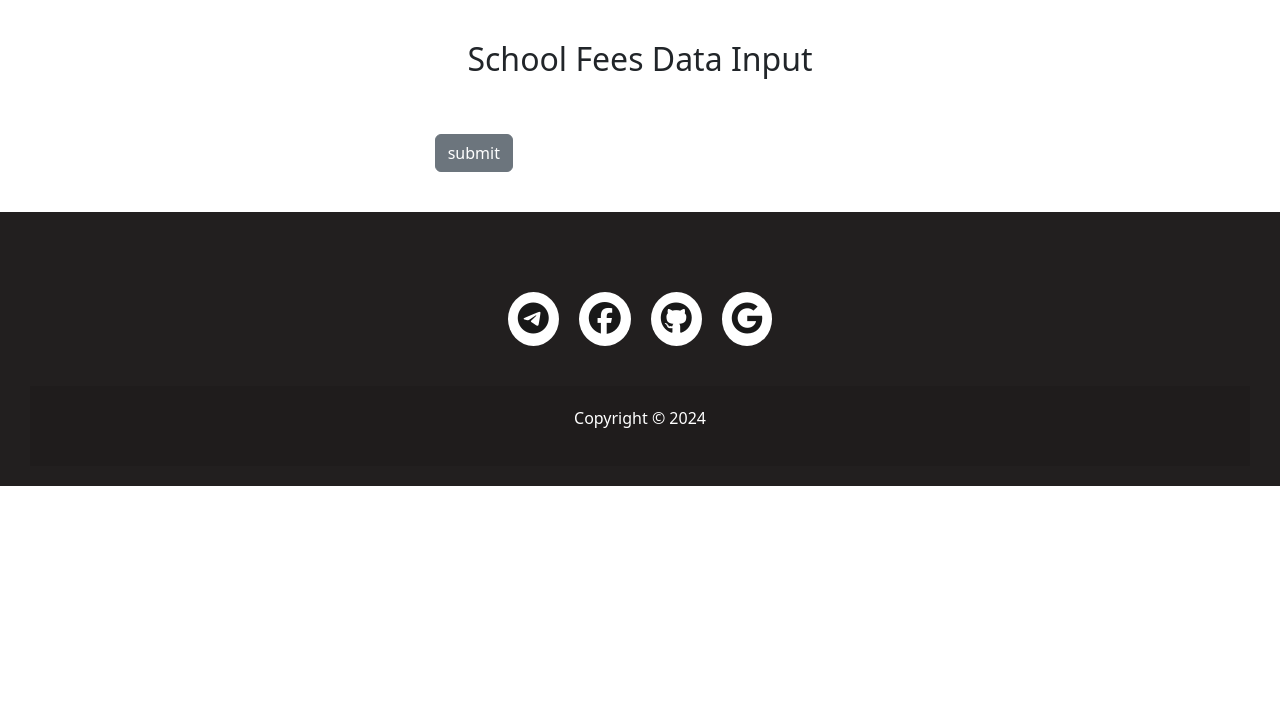
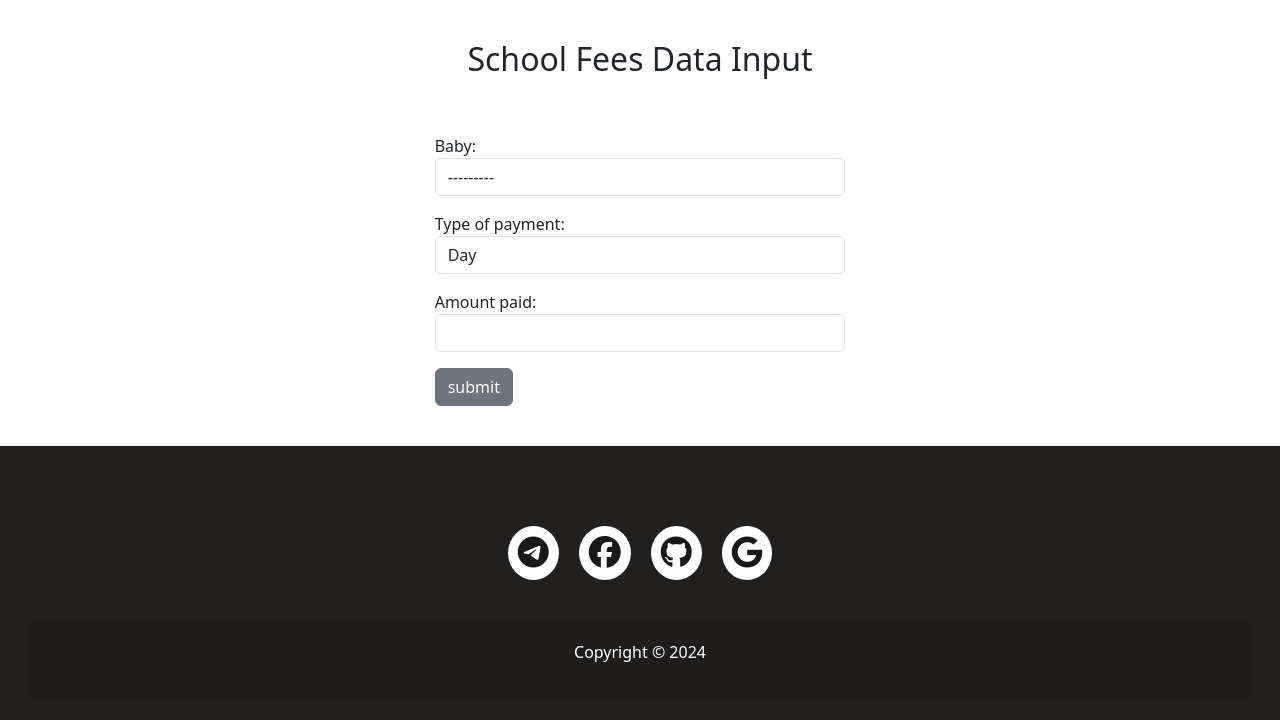
Before and after one commit to Blacksheep256/daycareapp, a Django app: page /schoolfees in a window 1280 px wide. Shown: the part 126-846 px from the top of the page. Before the commit the page ends 612 px from the top, so only its background shows below. Run offline with Django 5.2, Linux system fonts and the light colour scheme; data comes from the database, SQL or seed files in the repository; both versions use the stored data as it was after the commit; data that the repository does not hold is empty.

Commit message:
erectify the issue with the form for the baby id

```diff
--- a/daycaresysproject/daycareapp/forms.py
+++ b/daycaresysproject/daycareapp/forms.py
@@ -57,17 +57,17 @@ class ProcureForm(ModelForm):
 
         }
 
-class SchoolfeesForm(ModelForm):
-    class Meta:
-        model = Schoolfees
-        fields = ['type_of_payment','amount_paid','id']
+# class SchoolfeesForm(ModelForm):
+#     class Meta:
+#         model = Schoolfees
+#         fields = ['type_of_payment','amount_paid','id']
 
-        widgets ={
-            "type":  forms.Select(attrs={"class": "form-control",}),
-            "amount_paid": forms.Select(attrs={"class": "form-control",}),
-            "id": forms.Select(attrs={"class": "form-control",}),
+#         widgets ={
+#             "type":  forms.Select(attrs={"class": "form-control",}),
+#             "amount_paid": forms.Select(attrs={"class": "form-control",}),
+#             "id": forms.Select(attrs={"class": "form-control",}),
 
-        }
+#         }
 
 
 class DollssalesForm(ModelForm):
@@ -76,9 +76,32 @@ class DollssalesForm(ModelForm):
         fields = ['customer_name','dollsbought',]
 
         widgets ={
-        "customer_name":forms.TextInput(attrs={"class": "form-control "}),
-        "dollsbought":forms.NumberInput(attrs={"class": "form-control"}),
+            "customer_name":forms.TextInput(attrs={"class": "form-control "}),
+            "dollsbought":forms.NumberInput(attrs={"class": "form-control"}),
+        }
 
+class SchoolfeesForm(forms.ModelForm):
+    class Meta:
+        model = Schoolfees
+        fields = ['id', 'baby', 'type_of_payment', 'amount_paid']
 
-
-        }
+    def __init__(self, *args, **kwargs):
+        super().__init__(*args, **kwargs)
+        self.fields['baby'].queryset = Baby.objects.all()
+        self.fields['type_of_payment'].choices = Schoolfees.STUDY_CHOICES
+        self.fields['amount_paid'].widget = forms.NumberInput()
+        self.fields['amount_paid'].widget.attrs.update({'class': 'form-control'})
+        self.fields['type_of_payment'].widget.attrs.update({'class': 'form-control'})
+        self.fields['baby'].widget.attrs.update({'class': 'form-control'})
+        # self.fields['id'].widget = forms.HiddenInput()
+        # self.fields['id'].widget.attrs.update({'class': 'form-control'})
+        # self.fields['id'].widget.attrs.update({'value': '1'})
+        # self.fields['id'].widget.attrs.update({'readonly': 'readonly'})
+        # self.fields['id'].widget.attrs.update({'style': 'display:none'})
+        # self.fields['baby'].widget.attrs.update({'style': 'display:none'})
+        # self.fields['baby'].widget.attrs.update({'value': '1'})
+        # self.fields['baby'].widget.attrs.update({'readonly': 'readonly'})
+        # self.fields['baby'].widget.attrs.update({'style': 'display:none'})
+        # self.fields['baby'].widget.attrs.update({'value': '1'})
+        # self.fields['baby'].widget.attrs.update({'readonly': 'readonly'})
+        # self.fields['baby'].widget.attrs.update({'style': 'display:none'})
--- a/daycaresysproject/daycareapp/models.py
+++ b/daycaresysproject/daycareapp/models.py
@@ -8,17 +8,18 @@ GENDER_CHOICES = (
 )
 
 class Babysitter(models.Model):
-    first_name = models.CharField(max_length=20)
-    last_name = models.CharField(max_length=20)
-    date_of_birth = models.DateField(max_length=20)
-    nin = models.CharField(max_length=20)
-    phone_number = models.CharField(max_length=20)
-    email = models.CharField(max_length=20,)
-    district = models.CharField(max_length=20, )
-    address = models.CharField(max_length=20, )
-    gender = models.CharField(choices=GENDER_CHOICES, max_length=128, name= "gender", null=True)
-    def __str__(self):
-          return self.first_name
+   first_name = models.CharField(max_length=20)
+   last_name = models.CharField(max_length=20)
+   date_of_birth = models.DateField(max_length=20)
+   nin = models.CharField(max_length=20)
+   phone_number = models.CharField(max_length=20)
+   email = models.CharField(max_length=20,)
+   district = models.CharField(max_length=20, )
+   address = models.CharField(max_length=20, )
+   gender = models.CharField(choices=GENDER_CHOICES, max_length=128, name= "gender", null=True)
+
+   def __str__(self):
+      return self.first_name
 
 
 GENDER_CHOICES = (
@@ -27,20 +28,19 @@ GENDER_CHOICES = (
 )
 
 class Baby(models.Model):
-    id = models.AutoField(primary_key=True)
-    first_name = models.CharField(max_length=20)
-    last_name = models.CharField(max_length=20)
-    date_of_birth = models.DateField(max_length=20)
-    age = models.FloatField(max_length=20)
-    parent_name = models.CharField(max_length=20)
-    guardian_name = models.CharField(max_length=20)
-    parent_phonenummber = models.CharField(max_length=20)
-    guardian_phonenumber = models.CharField(max_length=20)
-    gender = models.CharField(choices=GENDER_CHOICES, max_length=128, name="gender", null=True)
+   id = models.AutoField(primary_key=True)
+   first_name = models.CharField(max_length=20)
+   last_name = models.CharField(max_length=20)
+   date_of_birth = models.DateField(max_length=20)
+   age = models.FloatField(max_length=20)
+   parent_name = models.CharField(max_length=20)
+   guardian_name = models.CharField(max_length=20)
+   parent_phonenummber = models.CharField(max_length=20)
+   guardian_phonenumber = models.CharField(max_length=20)
+   gender = models.CharField(choices=GENDER_CHOICES, max_length=128, name="gender", null=True)
 
-
-    def __str__(self):
-         return  self.id, self.first_name
+   def __str__(self):
+      return f"{self.first_name} {self.last_name}"
 
 
 class Procure(models.Model):
@@ -50,12 +50,11 @@ class Procure(models.Model):
    date_created = models.DateTimeField(auto_now_add=True)
 
    def __str__(self):
-        return self.item
+      return self.item
 
    @property
    def Total(self):
-
-                             return self.unit_price * self.qty
+      return self.unit_price * self.qty
 
 class Dollsdashboard(models.Model):
    customer_name = models.CharField(max_length=20)
@@ -63,23 +62,19 @@ class Dollsdashboard(models.Model):
    datebought = models.DateTimeField(auto_now_add=True)
    totaldolls = models.FloatField(max_length=5 ,blank=True, null=True)
 
+   def __str__(self):
+      return self.customer_name
 
 
-   def __str__(self):
-         return self.customer_name
+class Schoolfees(models.Model):
+      STUDY_CHOICES = [
+         ('day', 'Day'),
+         ('halfday', 'Halfday')
+      ]
+      baby = models.ForeignKey(Baby, on_delete=models.CASCADE, blank=True, null=True)
+      type_of_payment = models.CharField(choices=STUDY_CHOICES, max_length=128, null=True)
+      amount_paid = models.FloatField(max_length=5)
+      date_of_payment = models.DateTimeField(auto_now_add=True)
 
-
-CHOICES = (
-   ('Day', 'Day'),
-   ('Halfday', 'Halfday')
-)
-
-class Schoolfees(models.Model):
-       baby = models.ForeignKey(Baby, on_delete=models.CASCADE, blank=True, null=True)
-       type_of_payment = models.CharField(choices=CHOICES, max_length=128, name="type_of_payment", null=True)
-       amount_paid = models.FloatField(max_length=5)
-       date_of_payment = models.DateTimeField(auto_now_add=True)
-
-       def __str__(self):
-
-             return self.baby.id
+      def __str__(self):
+         return f"{self.baby.first_name}"
--- a/daycaresysproject/daycareapp/templates/daycareapp/schoolfeesform.html
+++ b/daycaresysproject/daycareapp/templates/daycareapp/schoolfeesform.html
@@ -26,22 +26,12 @@
             <br><br />
 
             <form action="" method="POST">
-              <!--   {% csrf_token %} -->
+                {% csrf_token %}
 
-             <!--    {{ form.as_p }} -->
-
+                {{ form.as_p }}
 
                 <input type="submit" value="submit" class=" btn btn-secondary">
             </form>
-
-         {% for x in instance %}
-
-          <h1>CHild ID : {{  x.id }}</h1>
-
-         {% endfor %}
-
-
-
         </div>
         <div class="col"></div>
     </div>
@@ -51,5 +41,4 @@
 <script src="https://cdn.jsdelivr.net/npm/bootstrap@5.3.3/dist/js/bootstrap.bundle.min.js"
     integrity="sha384-YvpcrYf0tY3lHB60NNkmXc5s9fDVZLESaAA55NDzOxhy9GkcIdslK1eN7N6jIeHz"
     crossorigin="anonymous"></script>
-
 </html>
--- a/daycaresysproject/daycareapp/views.py
+++ b/daycaresysproject/daycareapp/views.py
@@ -32,8 +32,16 @@ def dollssales_reg(request):
 def schoolfees(request):
     instance = Schoolfees.objects.all()
 
-    #form = SchoolfeesForm()
-    context = {'instance':instance}
+    # form = SchoolfeesForm()
+    form = SchoolfeesForm()
+    if request.method == "POST":
+        form = SchoolfeesForm(request.POST)
+        if form.is_valid():
+            form.save()
+            return redirect('admin-panel')
+        else:
+            form = SchoolfeesForm()
+    context = {'instance':instance, 'form':form}
     return render(request, 'daycareapp/schoolfeesform.html', context)
 
 
```
Also changed, not shown: daycaresysproject/daycareapp/migrations/0019_alter_schoolfees_type_of_payment.py (added), daycaresysproject/db.sqlite3.
